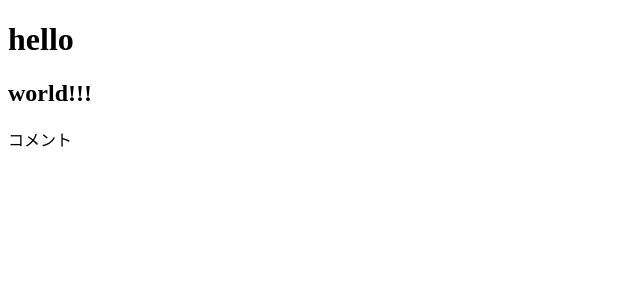
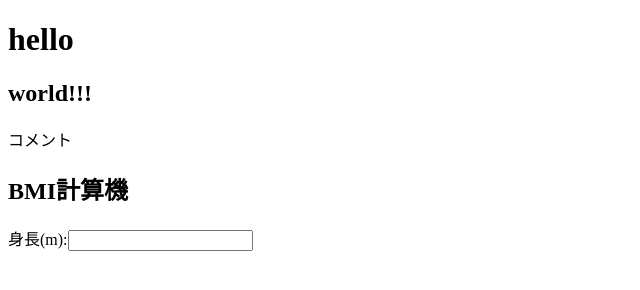
Before and after one commit to DDOS-1345/practice2, a plain HTML site: page index.html in a window 1280 px wide. Shown: the whole page, without its empty margins (0-640 px from the left). Drawn offline with Linux system fonts and the light colour scheme.

Commit message:
Update index.html

```diff
--- a/index.html
+++ b/index.html
@@ -10,5 +10,8 @@
     <h1>hello</h1>
     <h2>world!!!</h2>
     <td>コメント</td>
+
+    <h2>BMI計算機</h2>
+    身長(m):<input id="i0" />
   </body>
 </html>
```
